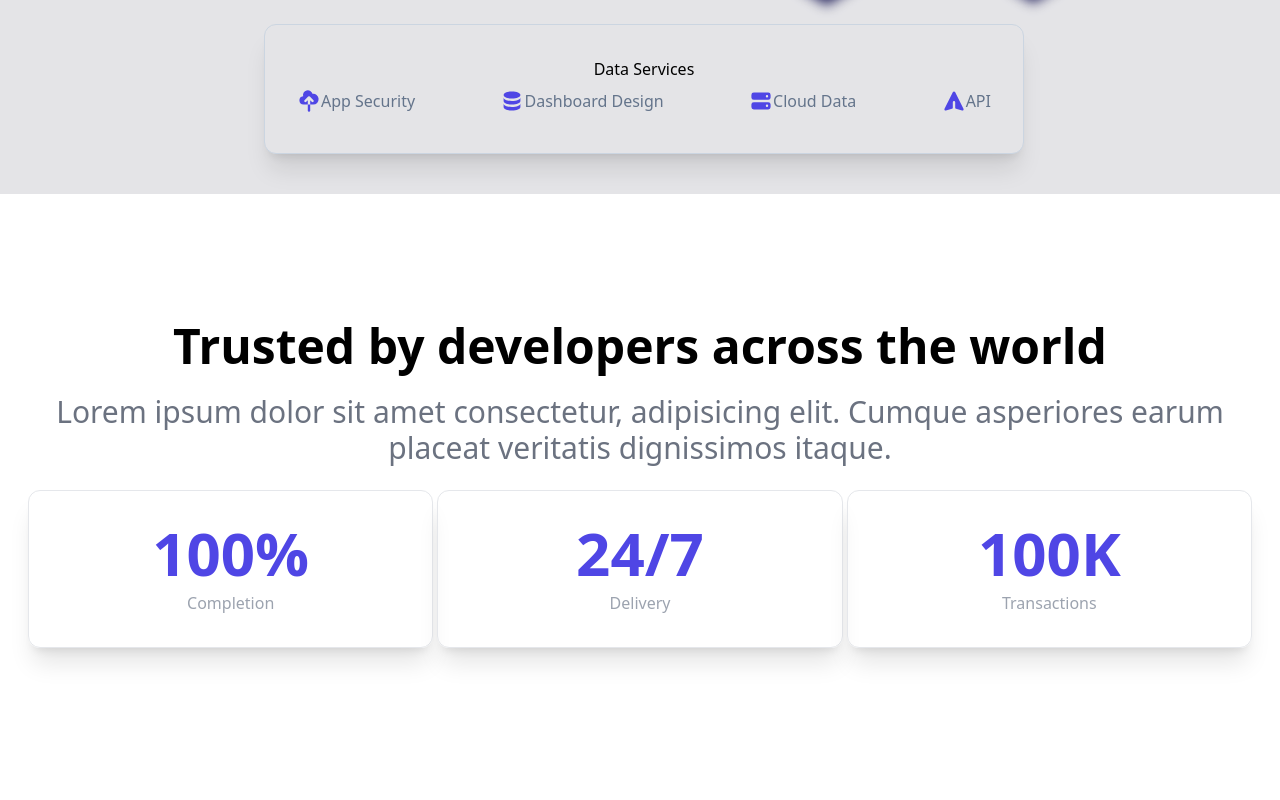
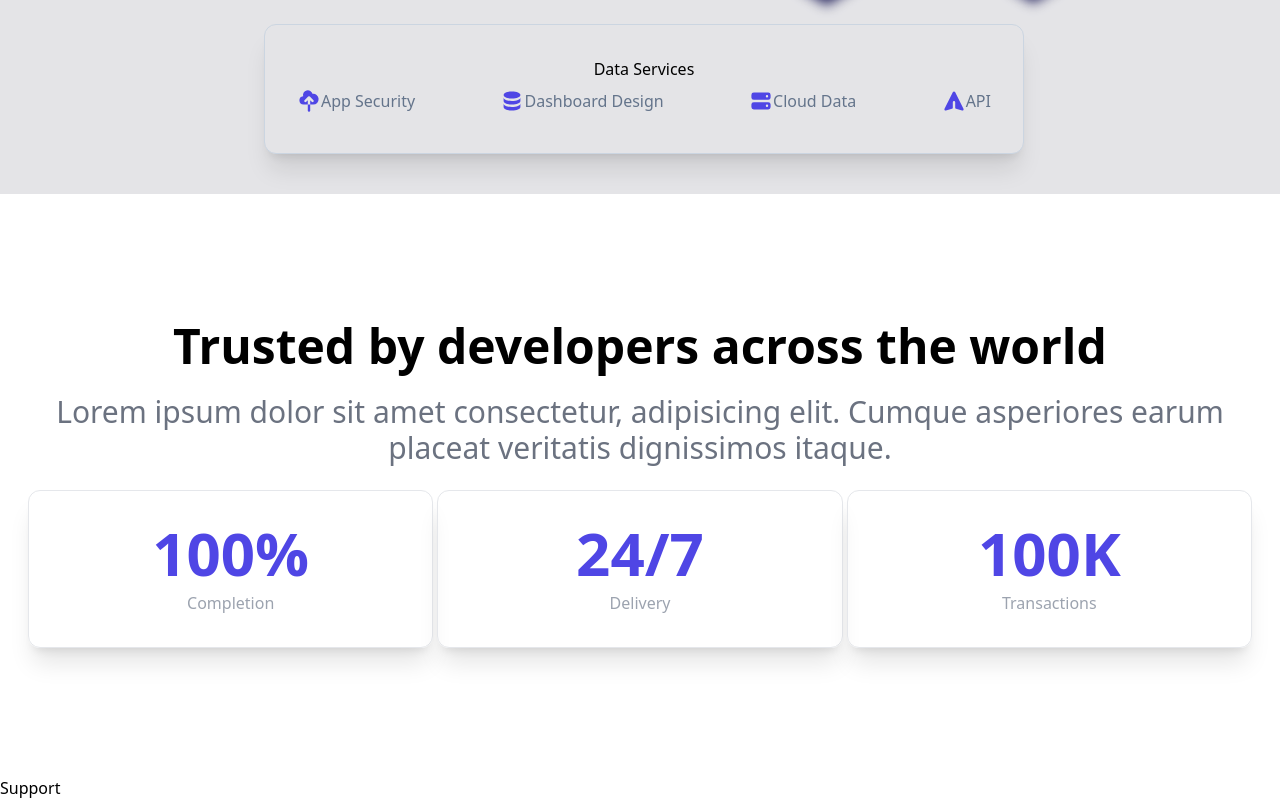
Before and after one commit to GUchechi/Content_Management_Frontend_App, a React (Create React App) app: page / in a window 1280 px wide. Shown: the part 606-1406 px from the top of the page. Before the commit the page ends 1382 px from the top, so only its background shows below. Built offline with nearby package versions, Linux system fonts and the light colour scheme; the HTML template or start-up script is replaced by a standard one.

Commit message:
created support component

```diff
--- a/src/App.js
+++ b/src/App.js
@@ -2,6 +2,7 @@ import About from "./About";
 import "./App.css";
 import Hero from "./Hero";
 import Navbar from "./Navbar";
+import Support from "./Support";
 
 function App() {
   return (
@@ -9,6 +10,7 @@ function App() {
       <Navbar />
       <Hero />
       <About />
+      <Support />
     </div>
   );
 }
--- /dev/null
+++ b/src/Support.jsx
@@ -0,0 +1,9 @@
+import React from 'react'
+
+const Support = () => {
+  return (
+    <div>Support</div>
+  )
+}
+
+export default Support
```
